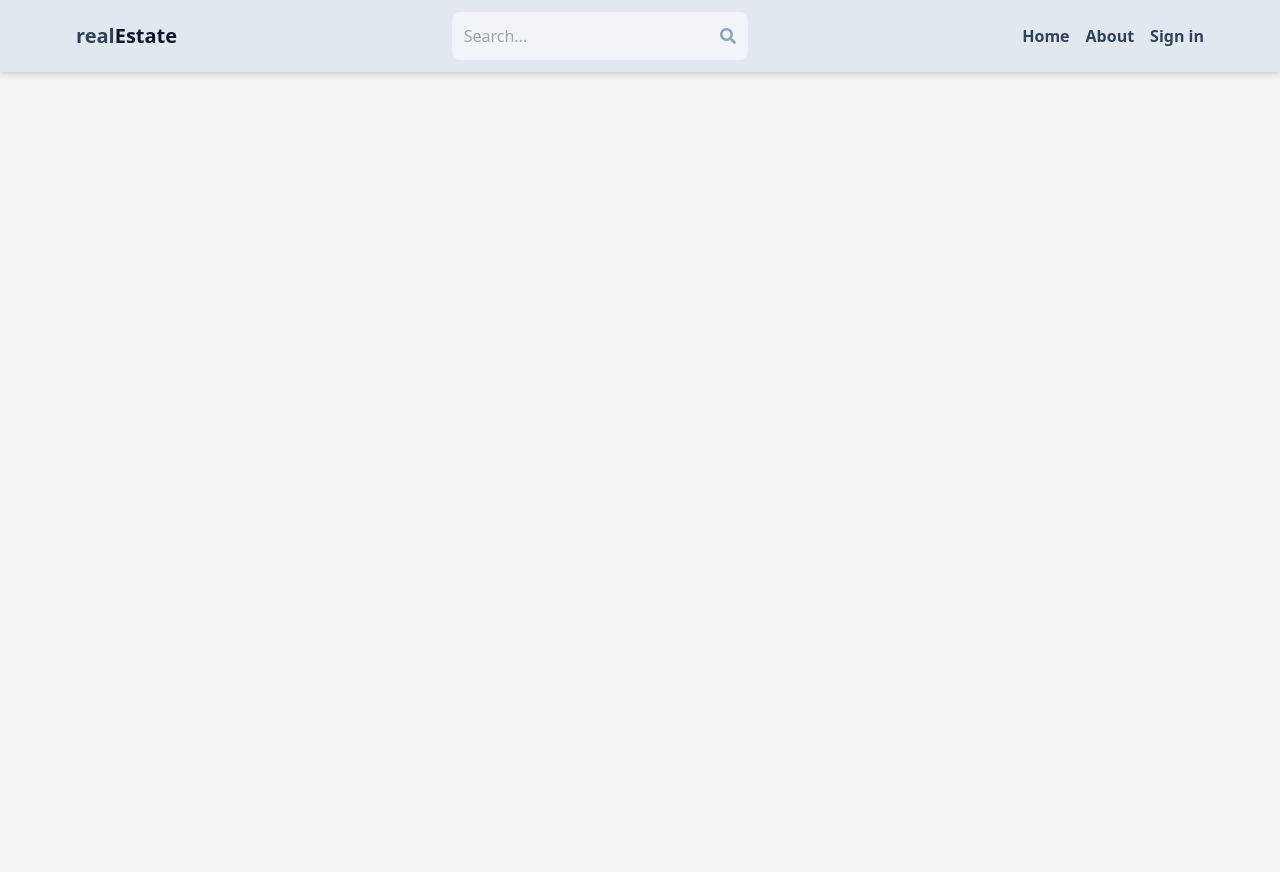
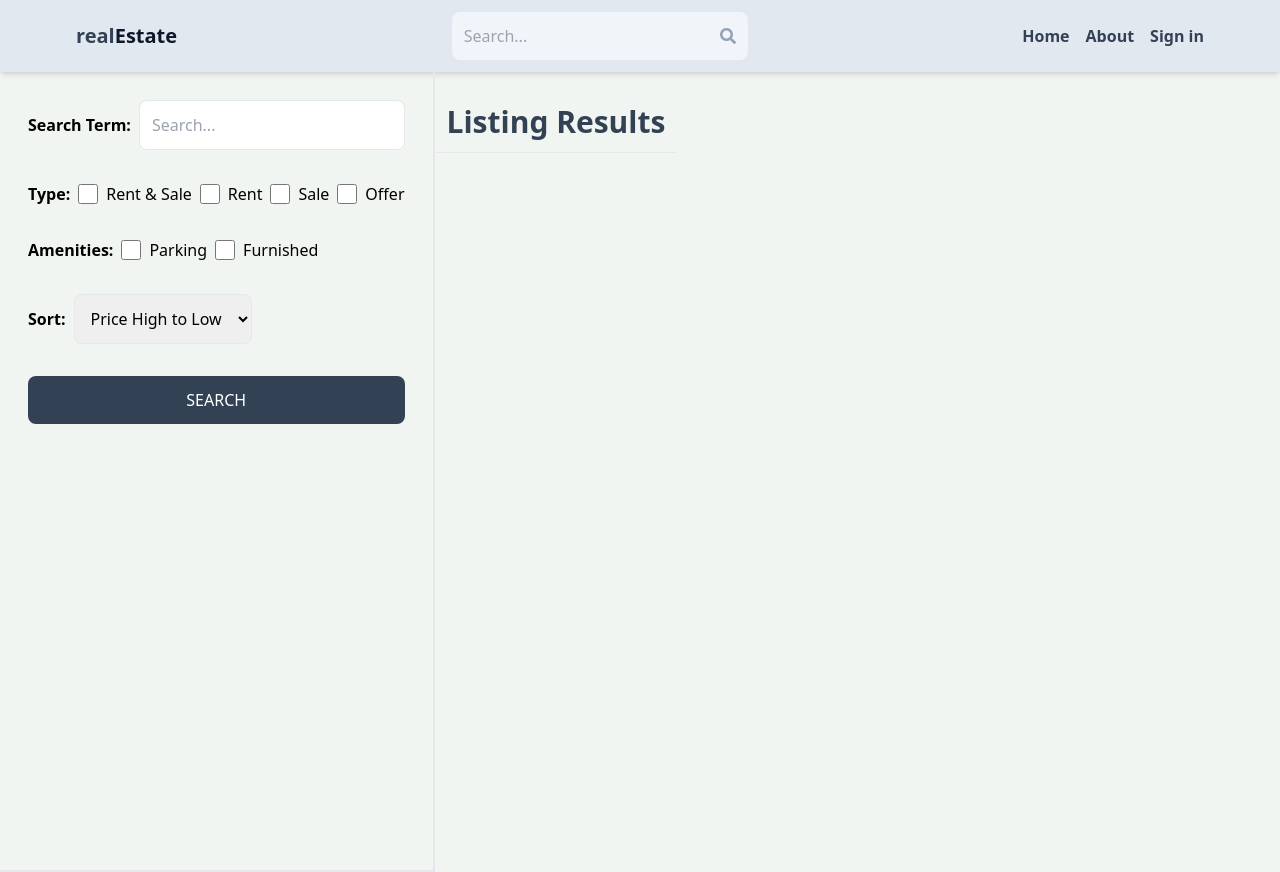
Before and after one commit to dangol-anish/real-estate, a React (Vite) app in the folder client/: page /search in a window 1280 px wide. Before the commit the page ends 800 px from the top, so only its background shows below. Built offline with nearby package versions, Linux system fonts and the light colour scheme; no server answers.

Commit message:
created search page ui

```diff
--- a/client/src/App.jsx
+++ b/client/src/App.jsx
@@ -10,6 +10,7 @@
 import CreateLising from "./pages/CreateLising";
 import UpdateListing from "./pages/UpdateListing";
 import Listing from "./pages/Listing";
+import Search from "./pages/Search";
 
 const App = () => {
   return (
@@ -20,6 +21,7 @@
         <Route path="/sign-in" element={<Signin />} />
         <Route path="/sign-up" element={<Signup />} />
         <Route path="/about" element={<About />} />
+        <Route path="/search" element={<Search />} />
         <Route path="/listing/:listingId" element={<Listing />} />
 
         <Route element={<PrivateRoute />}>
--- /dev/null
+++ b/client/src/pages/Search.jsx
@@ -0,0 +1,79 @@
+import React from "react";
+
+const Search = () => {
+  return (
+    <div className="flex flex-col md:flex-row">
+      <div className="p-7 border-b-2 md:border-r-2 md:min-h-screen">
+        <form className="flex flex-col gap-8" action="">
+          <div className="flex items-center gap-2 ">
+            <label className="whitespace-nowrap font-semibold" htmlFor="">
+              Search Term:
+            </label>
+            <input
+              type="text"
+              name=""
+              id="searchTerm"
+              placeholder="Search..."
+              className="border rounded-lg p-3 w-full"
+            />
+          </div>
+          <div className="flex gap-2 flex-wrap items-center">
+            <label className="whitespace-nowrap font-semibold" htmlFor="">
+              Type:
+            </label>
+            <div className="flex gap-2">
+              <input type="checkbox" name="" id="all" className="w-5" />
+              <span>Rent & Sale</span>
+            </div>
+            <div className="flex gap-2">
+              <input type="checkbox" name="" id="rent" className="w-5" />
+              <span>Rent</span>
+            </div>
+            <div className="flex gap-2">
+              <input type="checkbox" name="" id="sale" className="w-5" />
+              <span>Sale</span>
+            </div>
+            <div className="flex gap-2">
+              <input type="checkbox" name="" id="offer" className="w-5" />
+              <span>Offer</span>
+            </div>
+          </div>
+          <div className="flex gap-2 flex-wrap items-center">
+            <label className="whitespace-nowrap font-semibold" htmlFor="">
+              Amenities:
+            </label>
+            <div className="flex gap-2">
+              <input type="checkbox" name="" id="parking" className="w-5" />
+              <span>Parking</span>
+            </div>
+            <div className="flex gap-2">
+              <input type="checkbox" name="" id="furnised" className="w-5" />
+              <span>Furnished</span>
+            </div>
+          </div>
+          <div className="flex items-center gap-2">
+            <label className="whitespace-nowrap font-semibold" htmlFor="">
+              Sort:
+            </label>
+            <select name="" id="sort_order" className="border rounded-lg p-3">
+              <option value="">Price High to Low</option>
+              <option value="">Price Low to High</option>
+              <option value="">Latest</option>
+              <option value="">Oldest</option>
+            </select>
+          </div>
+          <button className="bg-slate-700 text-white p-3 rounded-lg uppercase hover:opacity-95 ">
+            Search
+          </button>
+        </form>
+      </div>
+      <div className="">
+        <h1 className="text-3xl font-semibold border-b p-3 text-slate-700 mt-5">
+          Listing Results
+        </h1>
+      </div>
+    </div>
+  );
+};
+
+export default Search;
```
